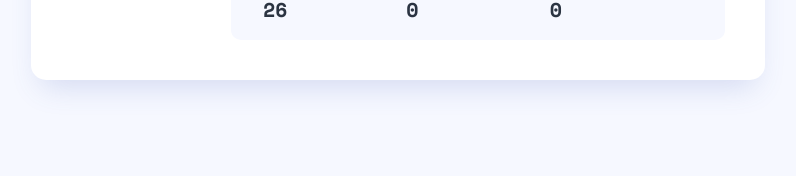
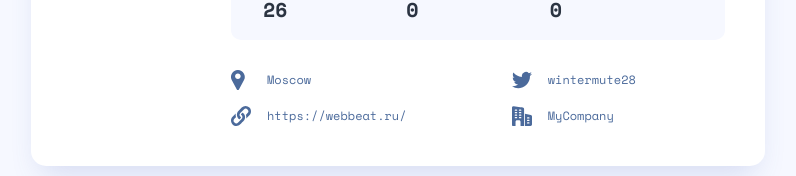
Before and after one commit to wintermute28/github-devs, a React (Create React App) app: page / in a window 1280 px wide. Shown: the part 476-652 px from the top of the page, without its empty margins (242-1038 px from the left). Built offline with nearby package versions, Linux system fonts and the light colour scheme.

Commit message:
Add UserCard and UserInfo

```diff
--- /dev/null
+++ b/src/components/InfoItem/InfoItem.module.scss
@@ -0,0 +1,36 @@
+:global {
+    body[data-theme='light'] {
+      --info-color: var(--gray-200);
+    }
+
+    body[data-theme='dark'] {
+      --info-color: var(--white);
+    }
+  }
+
+  .infoItem {
+    color: var(--info-color);
+    font-size: 0.75rem;
+    line-height: 1.5;
+    display: flex;
+    align-items: center;
+
+    svg {
+      fill: var(--info-color);
+      margin-right: 1rem;
+      width: 20px;
+    }
+
+    &.empty {
+      opacity: 0.75;
+    }
+  }
+
+  .link {
+    text-decoration: none;
+    color: var(--info-color);
+
+    &:hover {
+      text-decoration: underline;
+    }
+  }
--- /dev/null
+++ b/src/components/InfoItem/InfoItem.tsx
@@ -0,0 +1,36 @@
+import { ReactNode } from "react";
+import styles from "./InfoItem.module.scss";
+
+export interface InfoItemProps {
+  icon: React.ReactNode;
+  text?: string | null;
+  isLink?: boolean;
+}
+
+export const InfoItem = ({ icon, text, isLink }: InfoItemProps) => {
+  const currentText = text || "Not Available";
+  let currentHref: string = "";
+
+  if (isLink) {
+    currentHref = text && text.startsWith("http") ? text : `https://${text}`;
+  }
+  return (
+    <div className={`${styles.infoItem}${text ? "" : ` ${styles.empty}`}`}>
+      {icon}
+      <div>
+        {isLink && text ? (
+          <a
+            href={currentHref}
+            target="_blank"
+            rel="noreferrer"
+            className={styles.link}
+          >
+            {currentText}
+          </a>
+        ) : (
+          currentText
+        )}
+      </div>
+    </div>
+  );
+};
--- /dev/null
+++ b/src/components/InfoItem/index.ts
@@ -0,0 +1 @@
+export * from './InfoItem';
--- a/src/components/UserCard/UserCard.tsx
+++ b/src/components/UserCard/UserCard.tsx
@@ -2,6 +2,7 @@
 import styles from "./UserCard.module.scss";
 import { LocalGithubUser } from "types";
 import { UserTitle } from "components/UserTitle";
+import { UserInfo } from "components/UserInfo";
 
 interface UserCardProps extends LocalGithubUser {}
 
@@ -22,6 +23,12 @@
         followers={props.followers}
         following={props.following}
       />
+      <UserInfo
+        blog={props.blog}
+        company={props.company}
+        location={props.location}
+        twitter={props.twitter}
+      />
     </div>
   );
 };
--- /dev/null
+++ b/src/components/UserInfo/UserInfo.module.scss
@@ -0,0 +1,11 @@
+.userInfo {
+    display: flex;
+    flex-direction: column;
+    gap: 1rem;
+
+    @media (min-width: 767px) {
+      display: grid;
+      grid-template-rows: repeat(2, 1fr);
+      grid-auto-flow: column;
+    }
+  }
--- /dev/null
+++ b/src/components/UserInfo/UserInfo.tsx
@@ -0,0 +1,46 @@
+import { ReactComponent as CompanyIcon } from "assets/icon-company.svg";
+import { ReactComponent as LocationIcon } from "assets/icon-location.svg";
+import { ReactComponent as TwitterIcon } from "assets/icon-twitter.svg";
+import { ReactComponent as BlogIcon } from "assets/icon-website.svg";
+
+import { LocalGithubUser } from "types";
+import styles from "./UserInfo.module.scss";
+import { InfoItem, InfoItemProps } from "components/InfoItem";
+
+interface UserInfoProps
+  extends Pick<LocalGithubUser, "blog" | "company" | "location" | "twitter"> {}
+
+export const UserInfo = ({
+  blog,
+  company,
+  location,
+  twitter,
+}: UserInfoProps) => {
+  const items: InfoItemProps[] = [
+    {
+      icon: <LocationIcon />,
+      text: location,
+    },
+    {
+      icon: <BlogIcon />,
+      text: blog,
+      isLink: true,
+    },
+    {
+      icon: <TwitterIcon />,
+      text: twitter,
+    },
+    {
+      icon: <CompanyIcon />,
+      text: company,
+    },
+  ];
+
+  return (
+    <div className={styles.userInfo}>
+      {items.map((item, index) => (
+        <InfoItem {...item} key={index} />
+      ))}
+    </div>
+  );
+};
--- /dev/null
+++ b/src/components/UserInfo/index.ts
@@ -0,0 +1 @@
+export * from './UserInfo';
```
